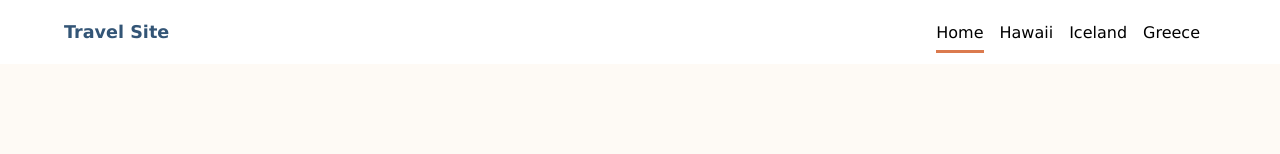
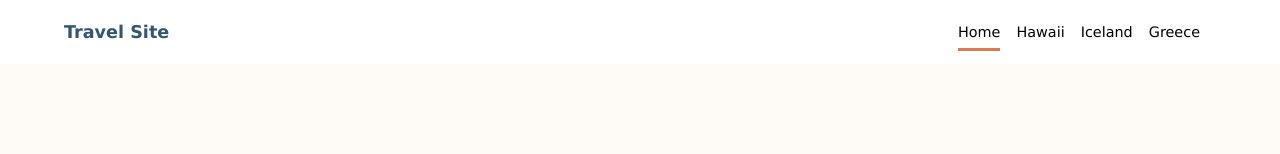
Before and after one commit to BilalHassen/travel-site-brainstation, a plain HTML site: page index.html in a window 1280 px wide. Shown: the top 154 px of the page. Drawn offline with Linux system fonts and the light colour scheme.

Commit message:
change nav button size

```diff
--- a/css/global.css
+++ b/css/global.css
@@ -63,8 +63,9 @@ a {
 }
 
 .nav__button {
-  font-size: 1rem;
+  font-size: .9rem;
   text-decoration: none;
+  font-weight: 100;
   margin-right: 1rem;
 }
 
```
